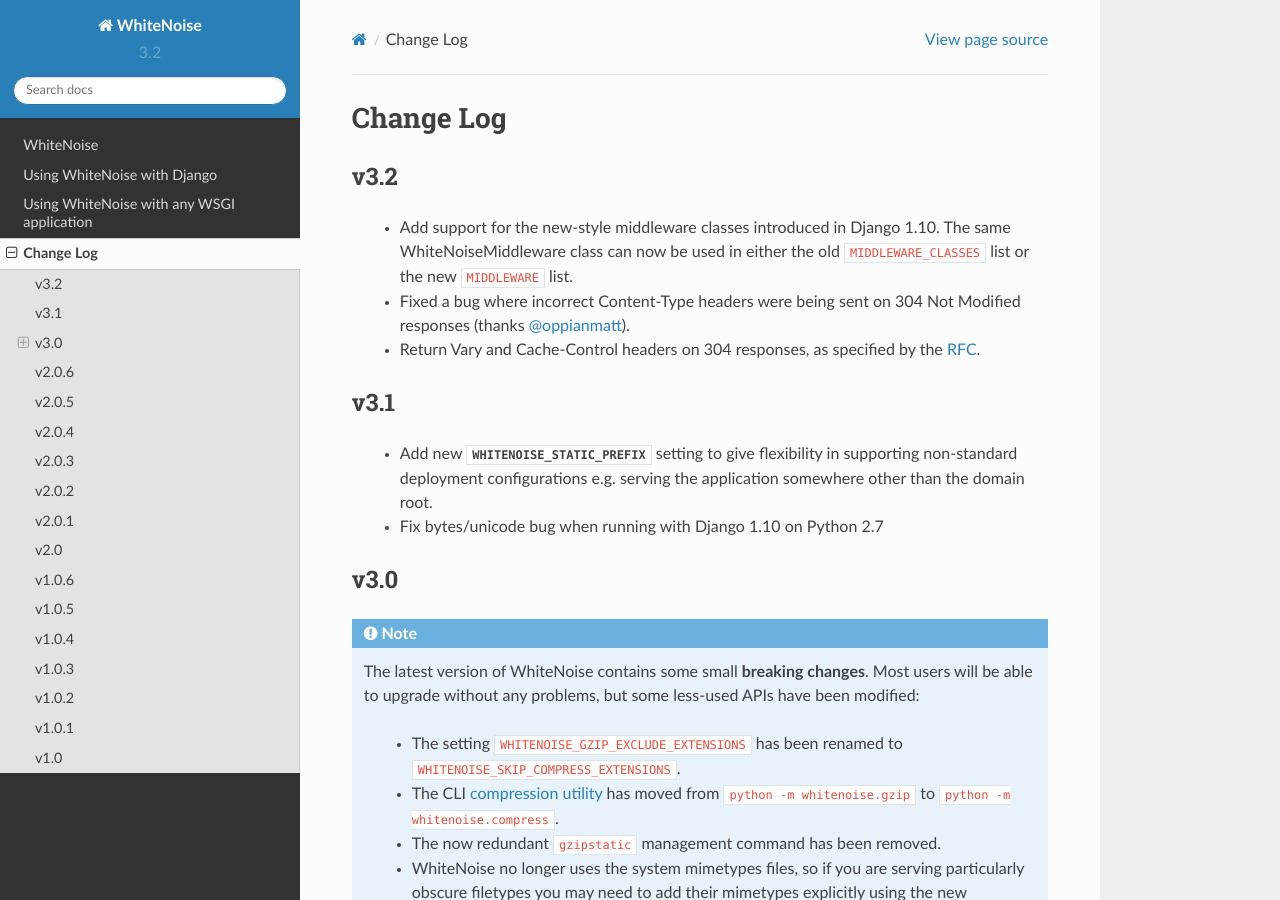
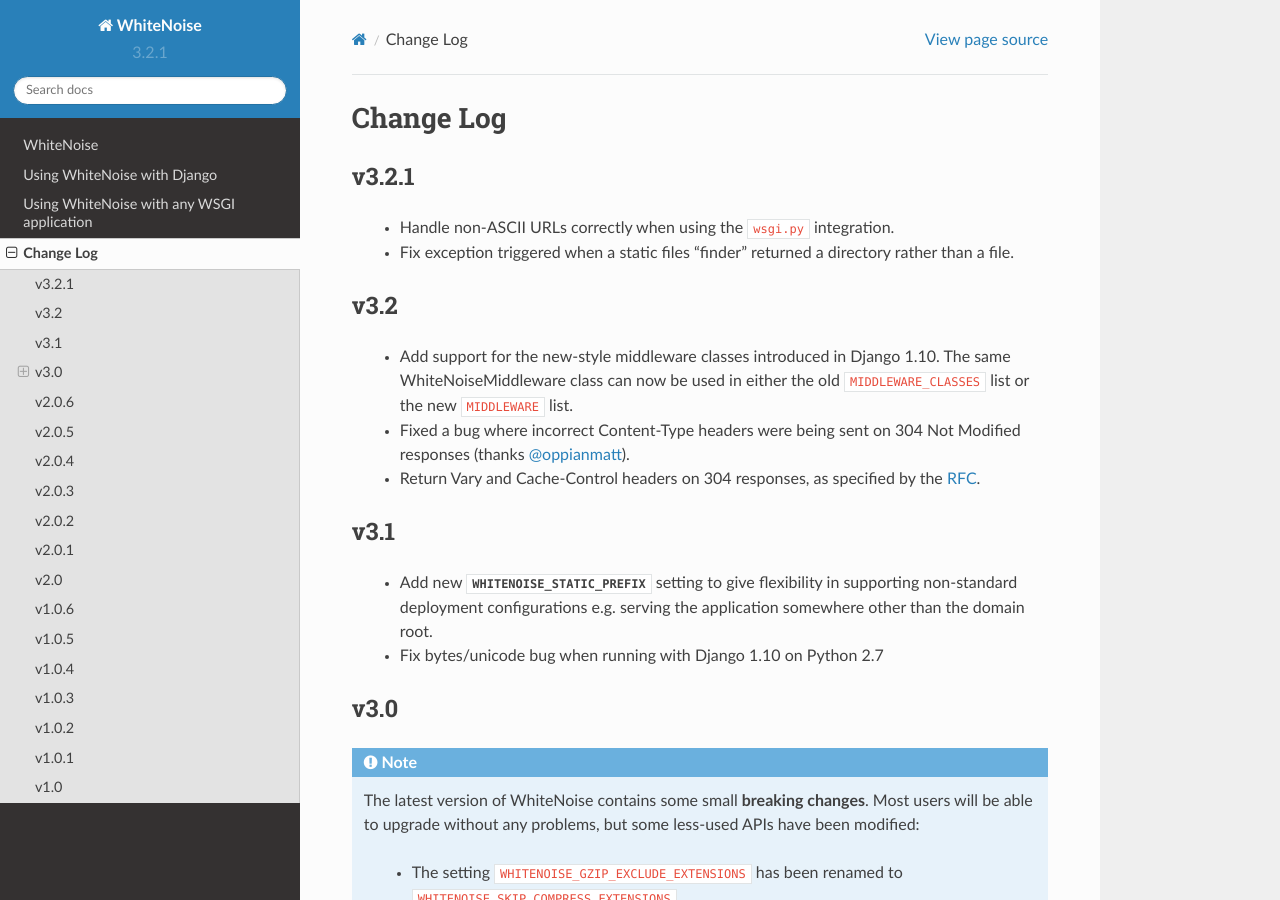
Before and after one commit to gorbunov87/white_noise, a Sphinx documentation site: the page built from docs/changelog.rst, in a window 1280 px wide and 900 px high. Built offline with Sphinx 7.4.7 and the Read the Docs theme 2.0.0, drawn with Linux system fonts in a browser that asks for light colours.

Commit message:
Update changelog and bump version

```diff
--- a/docs/changelog.rst
+++ b/docs/changelog.rst
@@ -1,5 +1,12 @@
 Change Log
 ==========
+
+v3.2.1
+------
+
+ * Handle non-ASCII URLs correctly when using the ``wsgi.py`` integration.
+ * Fix exception triggered when a static files "finder" returned a directory
+   rather than a file.
 
 v3.2
 ----
--- a/whitenoise/__init__.py
+++ b/whitenoise/__init__.py
@@ -1,5 +1,5 @@
 from .base import WhiteNoise
 
-__version__ = '3.2'
+__version__ = '3.2.1'
 
 __all__ = ['WhiteNoise']
```
